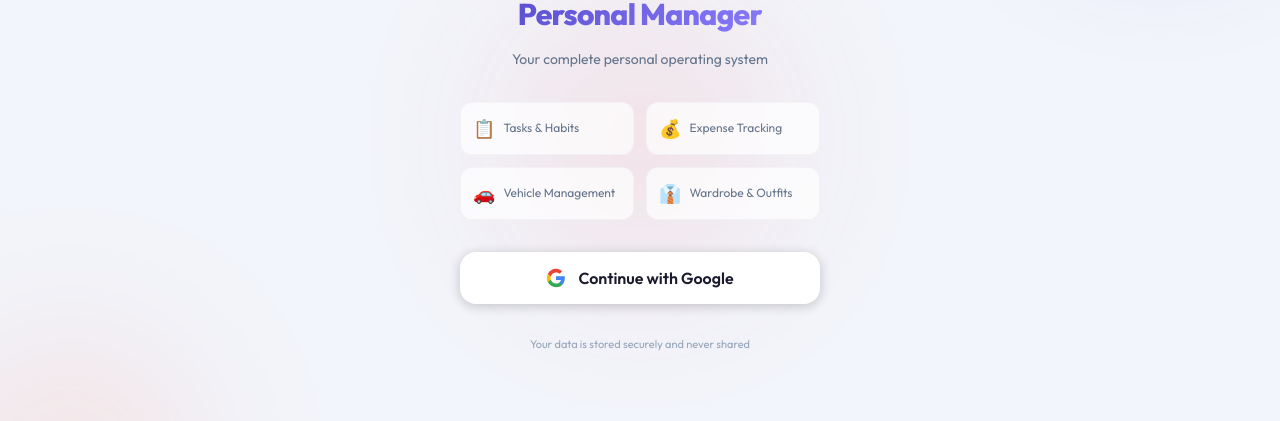
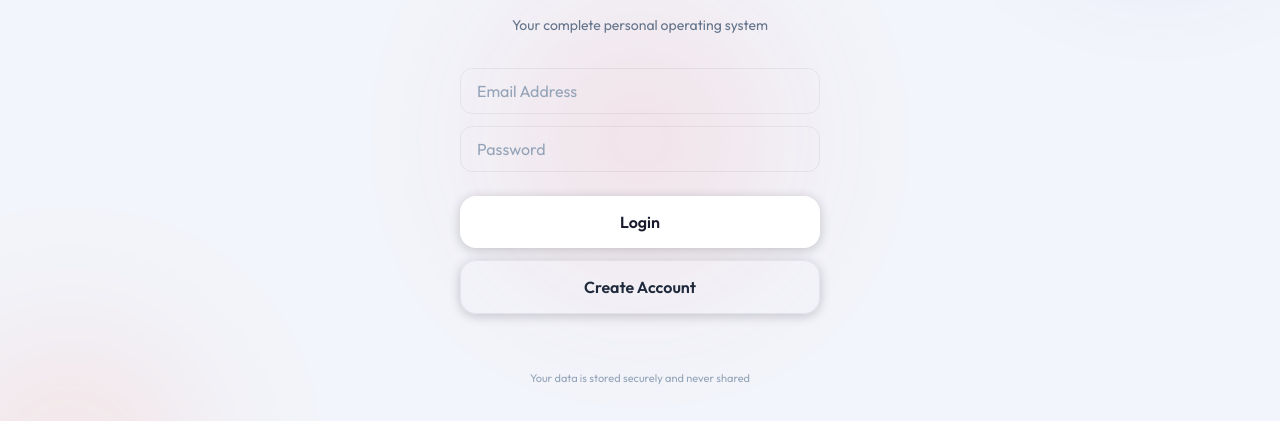
Before and after one commit to codelimited472/personal-manager, a Next.js app: page /login in a window 1280 px wide. Shown: the part 261-682 px from the top of the page. Built offline with nearby package versions, Linux system fonts and the light colour scheme; no server answers.

Commit message:
Switch from Google Auth to Email/Password Auth

```diff
--- a/src/app/login/page.tsx
+++ b/src/app/login/page.tsx
@@ -1,10 +1,44 @@
 'use client';
 
+import { useState } from 'react';
 import { useAuth } from '@/features/auth/hooks/useAuth';
 import styles from './login.module.css';
 
 export default function LoginPage() {
-  const { signInWithGoogle, loading } = useAuth();
+  const { signInWithEmail, signUpWithEmail, loading } = useAuth();
+
+  const [email, setEmail] = useState('');
+  const [password, setPassword] = useState('');
+  const [errorMsg, setErrorMsg] = useState('');
+  const [isSubmitting, setIsSubmitting] = useState(false);
+
+  const handleLogin = async (e: React.FormEvent) => {
+    e.preventDefault();
+    if (!email || !password) return;
+    setIsSubmitting(true);
+    setErrorMsg('');
+    const { error } = await signInWithEmail(email, password);
+    if (error) {
+      setErrorMsg(error.message);
+      setIsSubmitting(false);
+    }
+  };
+
+  const handleSignUp = async () => {
+    if (!email || !password) {
+      setErrorMsg('Please enter email and password');
+      return;
+    }
+    setIsSubmitting(true);
+    setErrorMsg('');
+    const { error } = await signUpWithEmail(email, password);
+    if (error) {
+      setErrorMsg(error.message);
+    } else {
+      setErrorMsg('Account created successfully. You can now login or check your email for a confirmation link.');
+    }
+    setIsSubmitting(false);
+  };
 
   return (
     <div className={styles.container}>
@@ -32,41 +66,51 @@ export default function LoginPage() {
           <p className={styles.subtitle}>Your complete personal operating system</p>
         </div>
 
-        <div className={styles.features}>
-          <div className={styles.feature}>
-            <span className={styles.featureIcon}>📋</span>
-            <span>Tasks & Habits</span>
-          </div>
-          <div className={styles.feature}>
-            <span className={styles.featureIcon}>💰</span>
-            <span>Expense Tracking</span>
-          </div>
-          <div className={styles.feature}>
-            <span className={styles.featureIcon}>🚗</span>
-            <span>Vehicle Management</span>
-          </div>
-          <div className={styles.feature}>
-            <span className={styles.featureIcon}>👔</span>
-            <span>Wardrobe & Outfits</span>
-          </div>
-        </div>
+        <form className={styles.formContainer} onSubmit={handleLogin}>
+          {errorMsg && (
+            <div style={{ background: 'var(--bg-card)', color: 'var(--accent-danger)', padding: '10px', borderRadius: '8px', marginBottom: '16px', fontSize: '14px', textAlign: 'center', border: '1px solid var(--accent-danger)' }}>
+              {errorMsg}
+            </div>
+          )}
+          <input
+            type="email"
+            placeholder="Email Address"
+            className={styles.inputField}
+            value={email}
+            onChange={(e) => setEmail(e.target.value)}
+            required
+            style={{ width: '100%', padding: '12px 16px', borderRadius: '12px', border: '1px solid var(--border-primary)', background: 'var(--bg-card)', color: 'var(--text-primary)', marginBottom: '12px', fontSize: '16px' }}
+          />
+          <input
+            type="password"
+            placeholder="Password"
+            className={styles.inputField}
+            value={password}
+            onChange={(e) => setPassword(e.target.value)}
+            required
+            style={{ width: '100%', padding: '12px 16px', borderRadius: '12px', border: '1px solid var(--border-primary)', background: 'var(--bg-card)', color: 'var(--text-primary)', marginBottom: '24px', fontSize: '16px' }}
+          />
+          <button
+            type="submit"
+            className={styles.googleBtn}
+            disabled={loading || isSubmitting}
+            style={{ width: '100%', marginBottom: '12px' }}
+          >
+            <span>{isSubmitting ? 'Processing...' : 'Login'}</span>
+          </button>
 
-        <button
-          className={styles.googleBtn}
-          onClick={signInWithGoogle}
-          disabled={loading}
-          id="google-sign-in-btn"
-        >
-          <svg width="20" height="20" viewBox="0 0 24 24">
-            <path d="M22.56 12.25c0-.78-.07-1.53-.2-2.25H12v4.26h5.92a5.06 5.06 0 01-2.2 3.32v2.77h3.57c2.08-1.92 3.28-4.74 3.28-8.1z" fill="#4285F4"/>
-            <path d="M12 23c2.97 0 5.46-.98 7.28-2.66l-3.57-2.77c-.98.66-2.23 1.06-3.71 1.06-2.86 0-5.29-1.93-6.16-4.53H2.18v2.84C3.99 20.53 7.7 23 12 23z" fill="#34A853"/>
-            <path d="M5.84 14.09c-.22-.66-.35-1.36-.35-2.09s.13-1.43.35-2.09V7.07H2.18C1.43 8.55 1 10.22 1 12s.43 3.45 1.18 4.93l2.85-2.22.81-.62z" fill="#FBBC05"/>
-            <path d="M12 5.38c1.62 0 3.06.56 4.21 1.64l3.15-3.15C17.45 2.09 14.97 1 12 1 7.7 1 3.99 3.47 2.18 7.07l3.66 2.84c.87-2.6 3.3-4.53 6.16-4.53z" fill="#EA4335"/>
-          </svg>
-          <span>{loading ? 'Signing in...' : 'Continue with Google'}</span>
-        </button>
+          <button
+            type="button"
+            className={styles.googleBtn}
+            onClick={handleSignUp}
+            disabled={loading || isSubmitting}
+            style={{ width: '100%', background: 'var(--bg-card)', color: 'var(--text-primary)', border: '1px solid var(--border-primary)' }}
+          >
+            <span>Create Account</span>
+          </button>
+        </form>
 
-        <p className={styles.privacy}>
+        <p className={styles.privacy} style={{ marginTop: '24px' }}>
           Your data is stored securely and never shared
         </p>
       </div>
--- a/src/features/auth/hooks/useAuth.tsx
+++ b/src/features/auth/hooks/useAuth.tsx
@@ -8,6 +8,8 @@ interface AuthContextType {
   user: User | null;
   loading: boolean;
   signInWithGoogle: () => Promise<void>;
+  signInWithEmail: (email: string, password: string) => Promise<{ error: Error | null }>;
+  signUpWithEmail: (email: string, password: string) => Promise<{ error: Error | null }>;
   signOut: () => Promise<void>;
 }
 
@@ -47,6 +49,30 @@ export function AuthProvider({ children }: { children: ReactNode }) {
     });
   }, []);
 
+  const signInWithEmail = useCallback(async (email: string, password: string) => {
+    const supabase = createClient();
+    const { error } = await supabase.auth.signInWithPassword({
+      email,
+      password,
+    });
+    if (!error) {
+      window.location.href = '/';
+    }
+    return { error };
+  }, []);
+
+  const signUpWithEmail = useCallback(async (email: string, password: string) => {
+    const supabase = createClient();
+    const { error } = await supabase.auth.signUp({
+      email,
+      password,
+      options: {
+        emailRedirectTo: `${window.location.origin}/auth/callback`,
+      }
+    });
+    return { error };
+  }, []);
+
   const signOut = useCallback(async () => {
     const supabase = createClient();
     await supabase.auth.signOut();
@@ -55,7 +81,7 @@ export function AuthProvider({ children }: { children: ReactNode }) {
   }, []);
 
   return (
-    <AuthContext.Provider value={{ user, loading, signInWithGoogle, signOut }}>
+    <AuthContext.Provider value={{ user, loading, signInWithGoogle, signInWithEmail, signUpWithEmail, signOut }}>
       {children}
     </AuthContext.Provider>
   );
```
